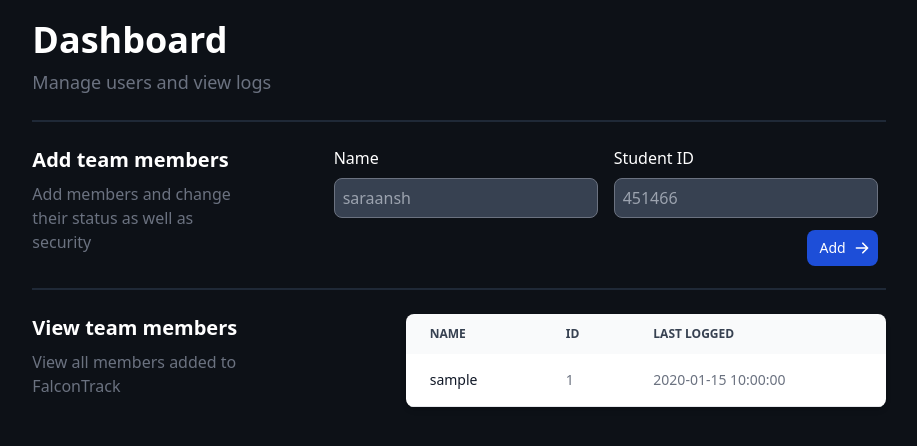
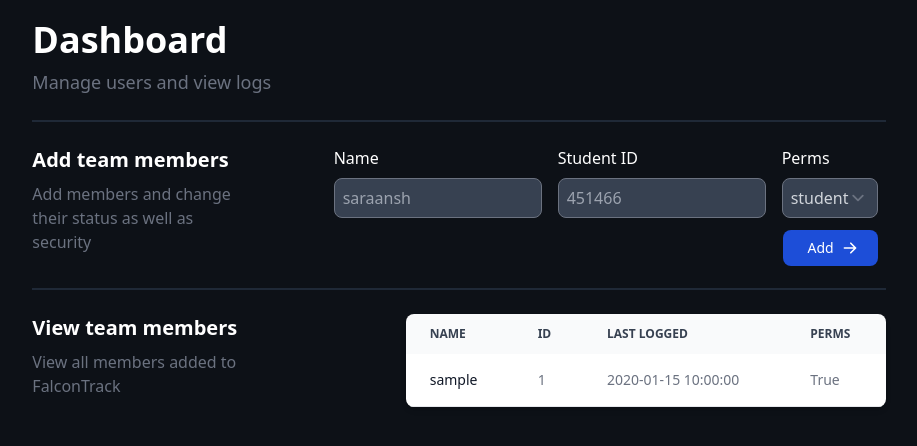
Before and after one commit to team4099/FalconTrack, a Flask app: page /dashboard in a window 1280 px wide. Shown: the part 92-538 px from the top of the page, without its empty margins (181-1098 px from the left). Run offline with Flask 2, Linux system fonts and the light colour scheme; tables that the repository leaves empty hold one stand-in row (values such as "Sample post"); some libraries are stand-ins or nearby versions.

Commit message:
Added perms abilities to dashboard

```diff
--- a/templates/dashboard.html
+++ b/templates/dashboard.html
@@ -23,15 +23,23 @@
                 <div class="flex justify-end">
                     <div class="mx-2">
                         <label for="username" class="text-white font-medium">Name</label><br>
-                        <input type="text" name="username" placeholder="saraansh" class="w-[16.5rem] h-10 bg-gray-700 text-gray-300 rounded-lg mt-2 text-md border border-gray-500 px-2"/><br>
+                        <input type="text" name="username" placeholder="saraansh" class="w-[13rem] h-10 bg-gray-700 text-gray-300 rounded-lg mt-2 text-md border border-gray-500 px-2"/><br>
                     </div>
                     <div class="mx-2">
                         <label for="studentid" class="text-white font-medium">Student ID</label><br>
-                        <input type="text" name="studentid" placeholder="451466" class="w-[16.5rem] h-10 bg-gray-700 text-gray-300 rounded-lg mt-2 text-md border border-gray-500 px-2"/><br>
+                        <input type="text" name="studentid" placeholder="451466" class="w-[13rem] h-10 bg-gray-700 text-gray-300 rounded-lg mt-2 text-md border border-gray-500 px-2"/><br>
+                    </div>
+                    <div class="mx-2">
+                        <label for="admin" class="text-white font-medium">Perms</label><br>
+                        <select type="checkbox" name="admin" placeholder="451466" class="w-[6rem] h-10 bg-gray-700 text-gray-300 rounded-lg mt-2 text-md border border-gray-500 px-2"/><br>
+                            <option value="student">student</option>
+                            <option value="admin">admin</option>
+                            <option value="root">root</option>
+                        </select>
                     </div>
                 </div>
                 <button type="submit"
-                    class="mx-2 mt-3 float-right inline-flex items-center py-2 px-3 text-sm font-medium text-center text-white bg-blue-700 rounded-lg hover:bg-blue-800 focus:ring-4 focus:outline-none focus:ring-blue-300 dark:bg-amber-400 dark:hover:bg-blue-700 dark:focus:ring-blue-800">
+                    class="mx-2 mt-3 float-right inline-flex items-center py-2 px-6 text-sm font-medium text-center text-white bg-blue-700 rounded-lg hover:bg-blue-800 focus:ring-4 focus:outline-none focus:ring-blue-300 dark:bg-amber-400 dark:hover:bg-blue-700 dark:focus:ring-blue-800">
                     Add
                     <svg aria-hidden="true" class="ml-2 -mr-1 w-4 h-4" fill="currentColor" viewBox="0 0 20 20"
                         xmlns="http://www.w3.org/2000/svg">
@@ -66,6 +74,9 @@
                             <th scope="col" class="py-3 px-6">
                                 Last Logged
                             </th>
+                            <th scope="col" class="py-3 px-6">
+                                Perms
+                            </th>
                         </tr>
                     </thead>
                     <tbody>
@@ -80,6 +91,10 @@
                             <td class="py-4 px-6">
                                 {{ student.last_logged_attendance_time }}
                             </td>
+                            <td class="py-4 px-6">
+                                {{ student.is_admin }}
+                            </td>
+
                         </tr>
                         {% endfor %}
                     </tbody>
```
